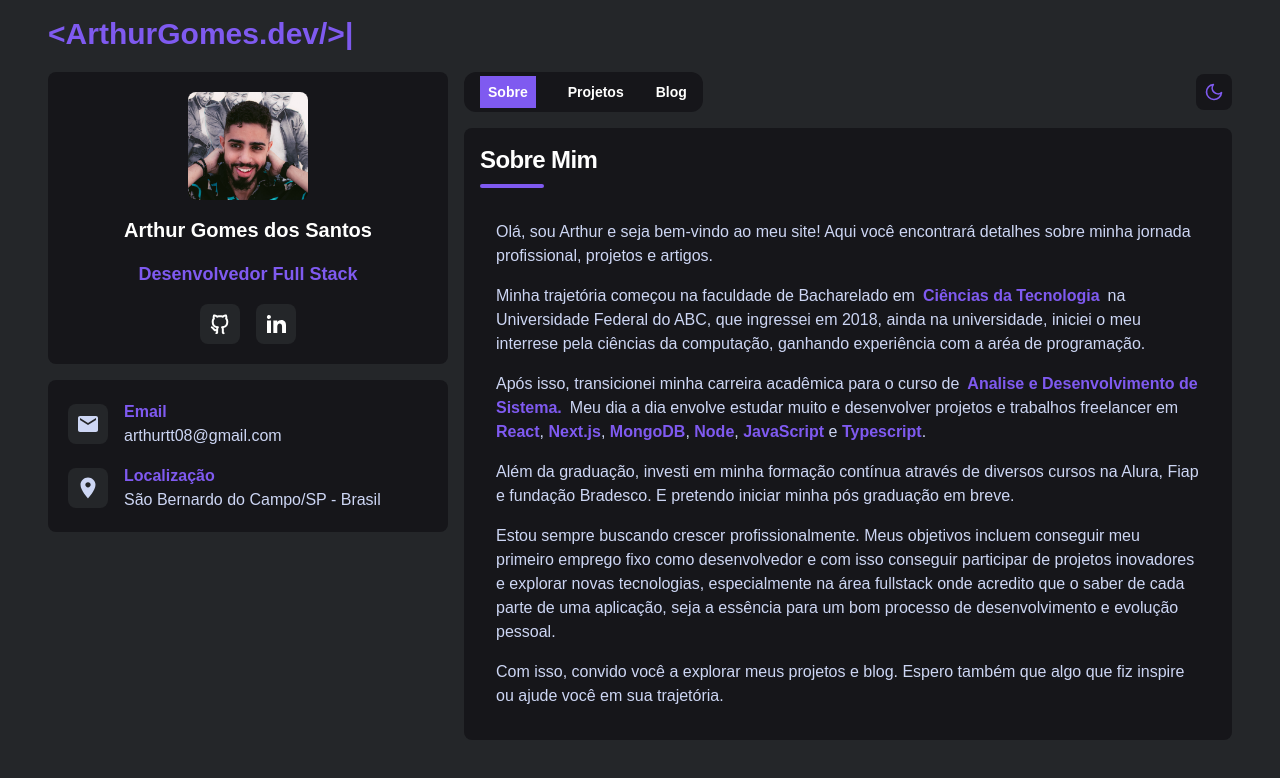
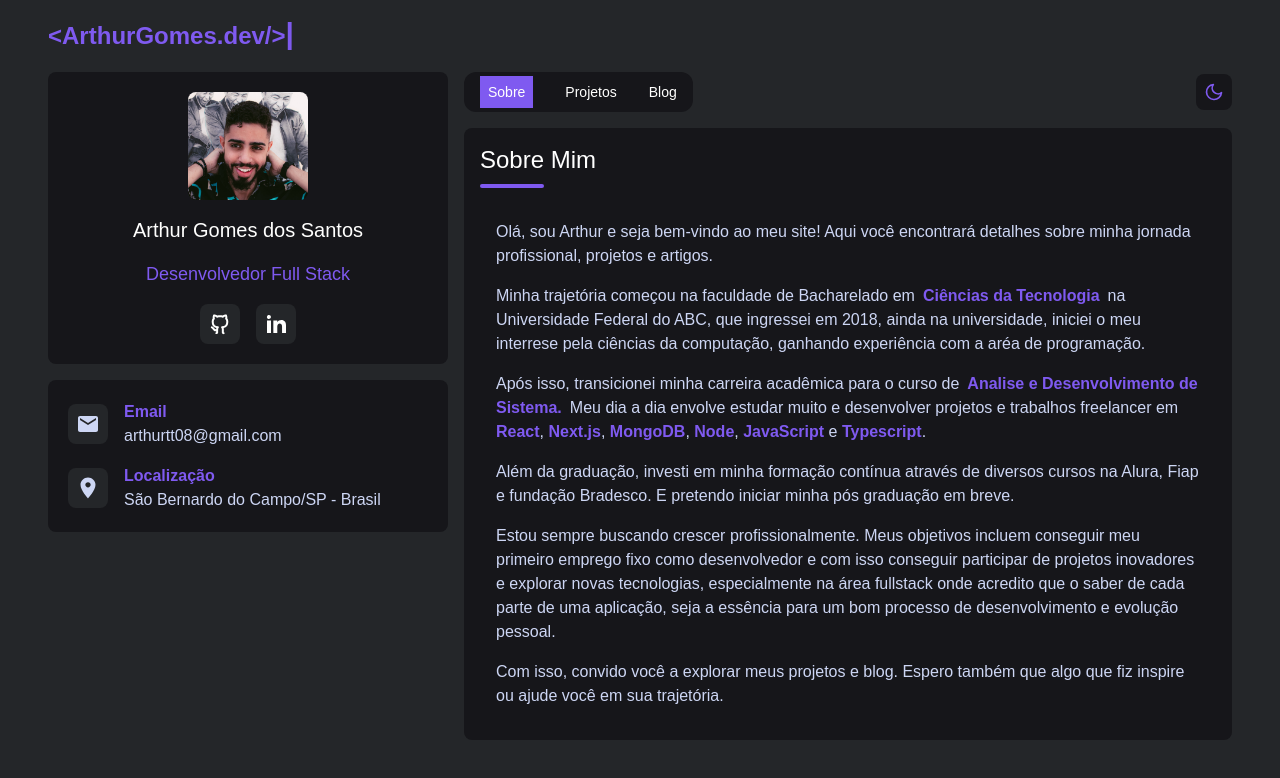
Before and after one commit to Arttutu/portfolio-arthur, a Next.js app: page / in a window 1280 px wide. Shown: the top 778 px of the page. Built offline with nearby package versions, Linux system fonts and the light colour scheme; a web font is replaced by a local one.

Commit message:
style - melhorando estilo da fonte

```diff
--- a/src/app/(portfolio)/Blog/page.jsx
+++ b/src/app/(portfolio)/Blog/page.jsx
@@ -27,7 +27,6 @@ export default async function Blog() {
       <EspacamentoMobile>
         <Buscador />
       </EspacamentoMobile>
-
       {Blog?.map((blogItem) => (
         <BlogItem key={blogItem.id} blog={blogItem} />
       ))}
--- a/src/app/(portfolio)/Projetos/page.jsx
+++ b/src/app/(portfolio)/Projetos/page.jsx
@@ -18,7 +18,6 @@ export default async function Projetos() {
           Meu portfólio com alguns dos projetos que já desenvolvi.
         </p>
       </EspacamentoMobile>
-
       <div className="flex flex-col gap-8 mt-8 ">
         {projetos.map((projeto) => (
           <ProjetosItem key={projeto.id} projetos={projeto} />
--- a/src/app/Componentes/BlogItem/index.jsx
+++ b/src/app/Componentes/BlogItem/index.jsx
@@ -14,7 +14,7 @@ export default function BlogItem({ blog }) {
         />
         <div className="flex flex-col  ">
           <Link href={`/Poster/${blog.uid}`}>
-            <h2 className="dark:text-colors-textoPrincipal p-4 font-bold text-lg md:text-xl transition-opacity duration-200 text-colors-destaque hover:opacity-70">
+            <h2 className="dark:text-colors-textoPrincipal p-4  text-lg md:text-xl transition-opacity duration-200 text-colors-destaque hover:opacity-70">
               {asText(blog.data.title)}
             </h2>
           </Link>
--- a/src/app/Componentes/InfoArthur/index..jsx
+++ b/src/app/Componentes/InfoArthur/index..jsx
@@ -38,10 +38,10 @@ export default function Info() {
           height={120}
           className="rounded-lg"
         />
-        <h1 className="text-black dark:text-colors-textoPrincipal sm:text-center md:text-start text-lg md:text-xl font-bold">
+        <h1 className="text-black dark:text-colors-textoPrincipal sm:text-center md:text-start text-lg md:text-xl ">
           Arthur Gomes dos Santos
         </h1>
-        <h2 className="text-colors-destaque sm:text-center md:text-start text-md md:text-lg font-bold">
+        <h2 className="text-colors-destaque sm:text-center md:text-start text-md md:text-lg ">
           Desenvolvedor Full Stack
         </h2>
         <div className="flex gap-4">
--- a/src/app/Componentes/LinkMenu/index.jsx
+++ b/src/app/Componentes/LinkMenu/index.jsx
@@ -5,7 +5,7 @@ export default function LinkMenu({ texto, endereco, paginaAtual }) {
     <li>
       <Link
         href={endereco}
-        className={` text-sm md:text-md font-semibold text-colors-paragrafo2  dark:text-colors-textoPrincipal
+        className={` text-sm md:text-md  text-colors-paragrafo2  dark:text-colors-textoPrincipal
             hover:bg-colors-hover hover:p-2 hover:rounded-none hover:md:rounded-lg
             hover:text-colors-textoPrincipal
             ${paginaAtual == endereco ? "bg-colors-destaque text-colors-textoPrincipal p-2 h-full  rounded-none" : ""}`}
--- a/src/app/Componentes/Logo/index.jsx
+++ b/src/app/Componentes/Logo/index.jsx
@@ -1,6 +1,6 @@
-"use client";
-import Link from "next/link";
-import { motion } from "framer-motion";
+"use client"
+import Link from "next/link"
+import { motion } from "framer-motion"
 export default function Logo() {
   const letterAnimation = {
     hidden: { opacity: 0, y: 50 },
@@ -9,7 +9,7 @@ export default function Logo() {
       y: 0,
       transition: { duration: 0.5 },
     },
-  };
+  }
   const containerAnimation = {
     hidden: { opacity: 0 },
     visible: {
@@ -19,20 +19,20 @@ export default function Logo() {
         duration: 2,
       },
     },
-  };
+  }
   const barraAnimation = {
     hidden: { opacity: 0 },
     visible: {
       opacity: 1,
     },
-  };
+  }
   return (
     <Link id="logo" href="/">
       <motion.span
         initial="hidden"
         animate="visible"
         variants={containerAnimation}
-        className=" text-2xl sm:text-3xl text-colors-titulo font-bold duration-200 hover:dark:text-white hover:text-colors-background transition-all"
+        className=" text-xl sm:text-[24px] text-colors-titulo font-bold duration-200 hover:dark:text-white hover:text-colors-background transition-all"
       >
         {"<ArthurGomes.dev/>".split("").map((letra, index) => (
           <motion.span key={index} variants={letterAnimation}>
@@ -56,5 +56,5 @@ export default function Logo() {
         |
       </motion.span>
     </Link>
-  );
+  )
 }
--- a/src/app/Componentes/ProjetoItem/index.jsx
+++ b/src/app/Componentes/ProjetoItem/index.jsx
@@ -3,7 +3,7 @@ import Link from "next/link"
 import { asText } from "@prismicio/client"
 import { FaExternalLinkAlt as Ancora, FaCalendar } from "react-icons/fa"
 import { PrismicImage, PrismicRichText } from "@prismicio/react"
-import { motion } from "framer-motion" // Importando Framer Motion
+import { motion } from "framer-motion"
 import icon from "../Utils/IconsTec"
 import dayjs from "dayjs"
 
@@ -18,12 +18,12 @@ export function ProjetosItem({ projetos }) {
       >
         <div className="flex flex-col gap-4">
           <div className="flex justify-between items-center">
-            <h3 className="dark:text-colors-textoPrincipal font-bold text-lg md:text-xl transition-opacity duration-200 text-colors-destaque hover:opacity-70 flex items-center gap-2">
+            <h3 className="dark:text-colors-textoPrincipal text-lg md:text-xl transition-opacity duration-200 text-colors-destaque hover:opacity-70 flex items-center gap-2">
               <PrismicRichText field={projetos.data.titulo} />
             </h3>
             <Ancora className="dark:text-colors-paragrafo text-colors-paragrafo2 text-lg" />
           </div>
-          <h2 className="text-colors-paragrafo2 font-semibold dark:text-colors-paragrafo text-md md:text-lg">
+          <h2 className="text-colors-paragrafo2  dark:text-colors-paragrafo text-md md:text-[16px]">
             {asText(projetos.data.subtitulo)}
           </h2>
           <div className="bg-colors-backgroundClar2 dark:bg-colors-background2 rounded-lg flex flex-col items-center gap-4 p-4">
@@ -33,6 +33,7 @@ export function ProjetosItem({ projetos }) {
             <PrismicImage
               className="h-auto w-full rounded-b-lg md:w-[600px] md:h-[300px] object-cover md:rounded-lg"
               field={projetos.data.imagemprojeto}
+              alt="imagem do projeto"
             />
           </div>
         </div>
--- a/src/app/Componentes/Titles/index.jsx
+++ b/src/app/Componentes/Titles/index.jsx
@@ -1,7 +1,7 @@
 export default function Titles({ title }) {
   return (
     <>
-      <h2 className="text-lg font-bold tracking-tight   mb-2 sm:text-2xl text-slate-900 dark:text-white ">
+      <h2 className="text-lg    mb-2 sm:text-2xl text-slate-900 dark:text-white ">
         {title}
       </h2>
       <div className="w-16 h-1 bg-colors-destaque  rounded-xl mb-4"></div>
```
Also changed, not shown: src/app/Componentes/Header/index.jsx (+3 -4 lines).
